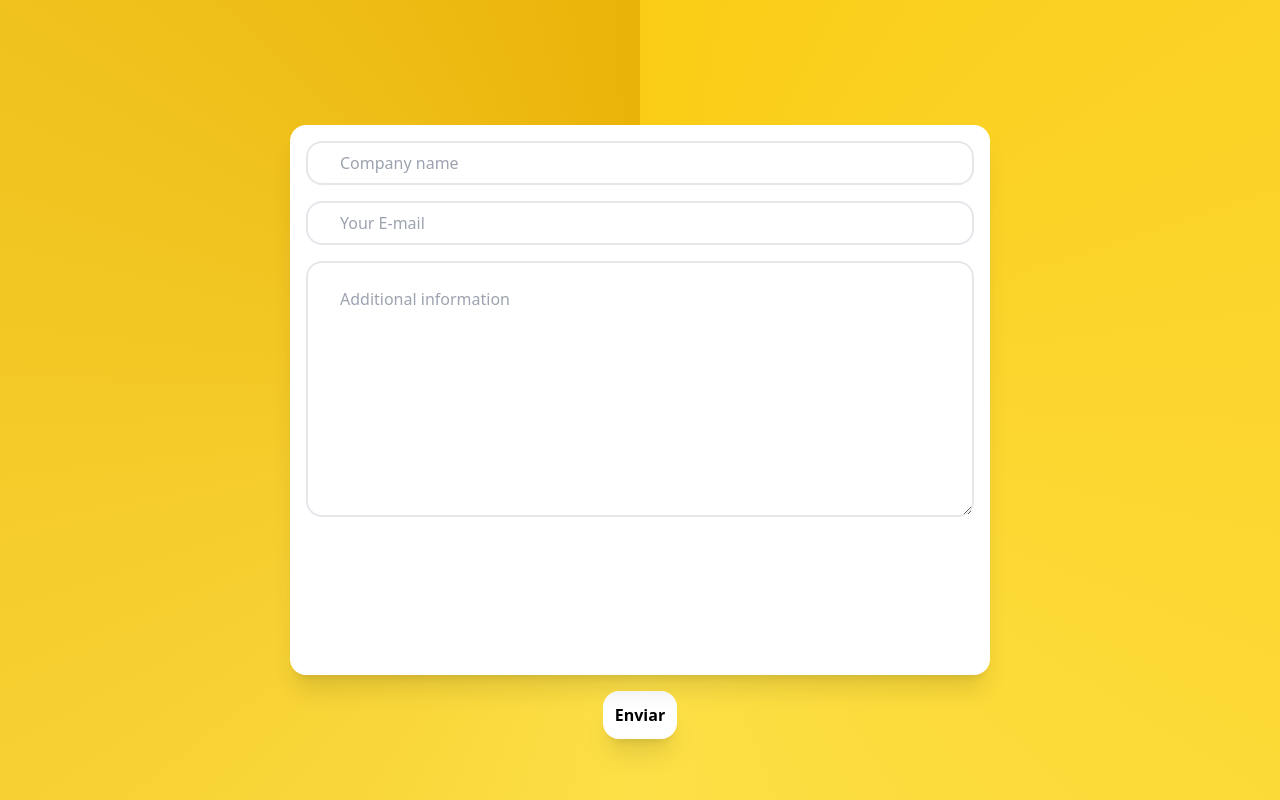
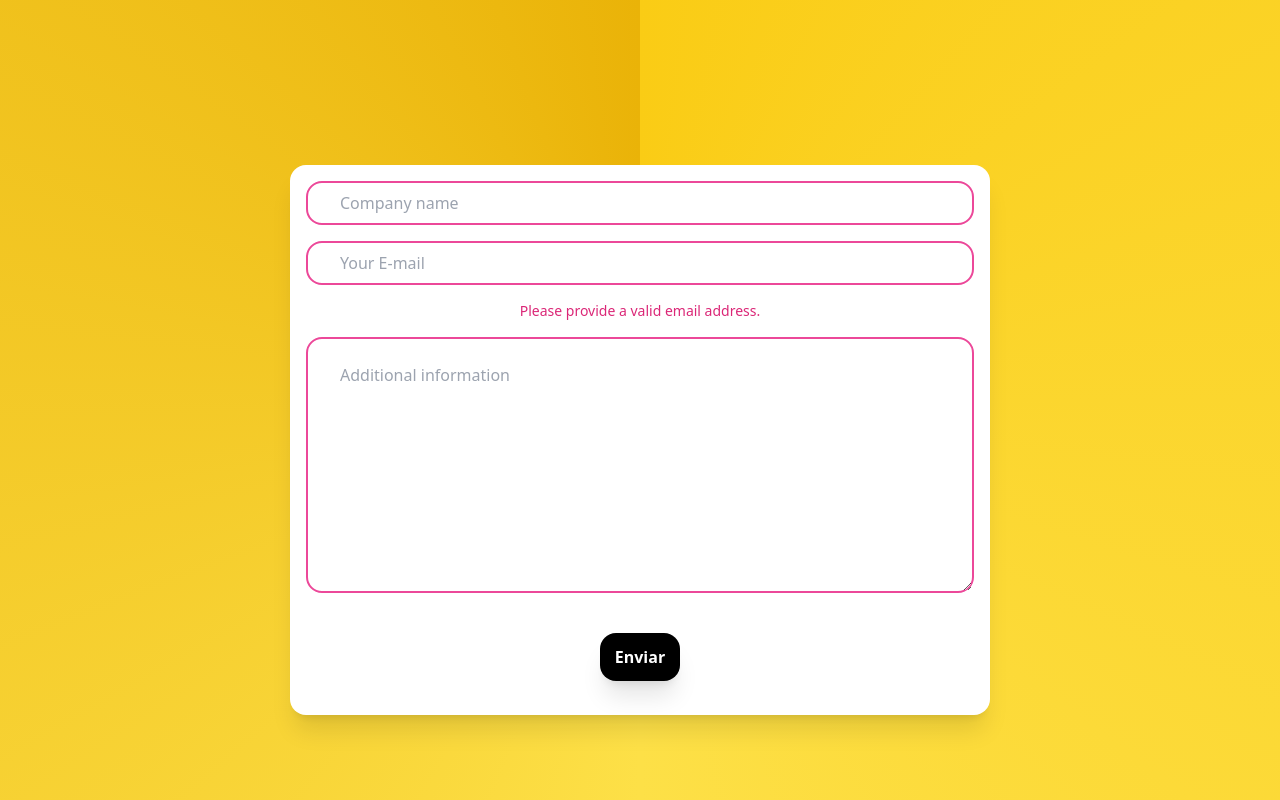
Before and after one commit to DovahKiinCat/SimpleSlideView, a Next.js app: page /email/contactus in a window 1280 px wide. Built offline with nearby package versions, Linux system fonts and the light colour scheme.

Commit message:
form att

```diff
--- a/package.json
+++ b/package.json
@@ -9,6 +9,7 @@
     "lint": "next lint"
   },
   "dependencies": {
+    "@formspree/react": "^2.4.1",
     "@next/font": "13.1.6",
     "@types/node": "18.11.18",
     "@types/react": "18.0.27",
--- a/pages/email/contactus.tsx
+++ b/pages/email/contactus.tsx
@@ -1,6 +1,16 @@
 import Layout from "layout/layout"
+import { useForm, ValidationError } from "@formspree/react"
 
-export default function Contact() {
+export default function ContactForm() {
+
+    const [state, handleSubmit] = useForm("xlekgykk")
+
+    if (state.succeeded) {
+        return (
+            <p className="flex flex-col justify-center text-center h-screen w-full text-white font-bold text-4xl">Obrigado por entrar em contato!</p>
+        )
+    }
+
     return (
         <>
         <Layout title={"Contact"}>
@@ -11,7 +21,7 @@ export default function Contact() {
 
             <section className="mx-auto">
                 <section className="relative bg-white w-[350px] h-[450px] rounded-2xl shadow-xl sm:w-[700px] sm:h-[550px]">
-                    <form action="" className="flex flex-col gap-4 mt-16 p-4 lg:mt-20 min-w-full lg:min-w-[500px]">
+                    <form onSubmit={handleSubmit} className="flex flex-col gap-4 mt-16 p-4 lg:mt-20 min-w-full lg:min-w-[500px]">
                         <input
                             id="companyName"
                             name="companyName"
@@ -19,7 +29,14 @@ export default function Contact() {
                             maxLength={128}
                             type="text"
                             placeholder="Company name"
-                            className="outline-none border-2 rounded-2xl px-8 py-2"
+                            className="outline-none border-2 rounded-2xl px-8 py-2
+
+                            focus:outline-none focus:border-sky-500 focus:ring-1 focus:ring-sky-500
+                            disabled:bg-slate-50 disabled:text-slate-500 disabled:border-slate-200 disabled:shadow-none
+                            invalid:border-pink-500 invalid:text-pink-600
+                            focus:invalid:border-pink-500 focus:invalid:ring-pink-500
+
+                            "
                         />
 
                         <input
@@ -29,8 +46,20 @@ export default function Contact() {
                             required
                             maxLength={128}
                             placeholder="Your E-mail"
-                            className="outline-none border-2 rounded-2xl px-8 py-2"
+                            className="outline-none border-2 rounded-2xl px-8 py-2
+
+                            focus:outline-none focus:border-sky-500 focus:ring-1 focus:ring-sky-500
+                            disabled:bg-slate-50 disabled:text-slate-500 disabled:border-slate-200 disabled:shadow-none
+                            invalid:border-pink-500 invalid:text-pink-600
+                            focus:invalid:border-pink-500 focus:invalid:ring-pink-500
+                            peer
+
+                            "
                         />
+
+                        <p className="mx-auto invisible peer-invalid:visible text-pink-600 text-sm">
+                            Please provide a valid email address.
+                        </p>
 
                         <textarea
                             id="message"
@@ -38,17 +67,38 @@ export default function Contact() {
                             required
                             maxLength={1048576}
                             placeholder="Additional information"
-                            className="border-2 outline-none rounded-2xl px-8 py-6 min-h-[16em] scrollbar hover:scrollbar-thumb-gray-900 scrollbar-thumb-black scrollbar-track-gray-200">
+                            className="border-2 outline-none rounded-2xl px-8 py-6 min-h-[16em] scrollbar hover:scrollbar-thumb-gray-900 scrollbar-thumb-black scrollbar-track-gray-200
+
+                            focus:outline-none focus:border-sky-500 focus:ring-1 focus:ring-sky-500
+                            disabled:bg-slate-50 disabled:text-slate-500 disabled:border-slate-200 disabled:shadow-none
+                            invalid:border-pink-500 invalid:text-pink-600
+                            focus:invalid:border-pink-500 focus:invalid:ring-pink-500
+
+                            ">
                         </textarea>
+
+                        <ValidationError
+                            prefix="Email"
+                            field="email"
+                            errors={state.errors}
+                        />
+
+                        <ValidationError
+                            prefix="Message"
+                            field="message"
+                            errors={state.errors}
+                        />
+
+                    <section className="text-center p-6 lg:p-6">
+                        <button type="submit" disabled={state.submitting} className="relative bg-black text-white font-bold rounded-2 shadow-xl rounded-2xl w-20 h-12">
+                            Enviar
+                        </button>
+                    </section>
+
                     </form>
                 </section>
             </section>
 
-            <section className="text-center p-4">
-                <button type="submit" className="font-bold rounded-2xl bg-white shadow-xl p-3">
-                    Enviar
-                </button>
-            </section>
 
         </section>
         </>
```
Also changed, not shown: 1 other file (tests, documents, lock files or other folders).
